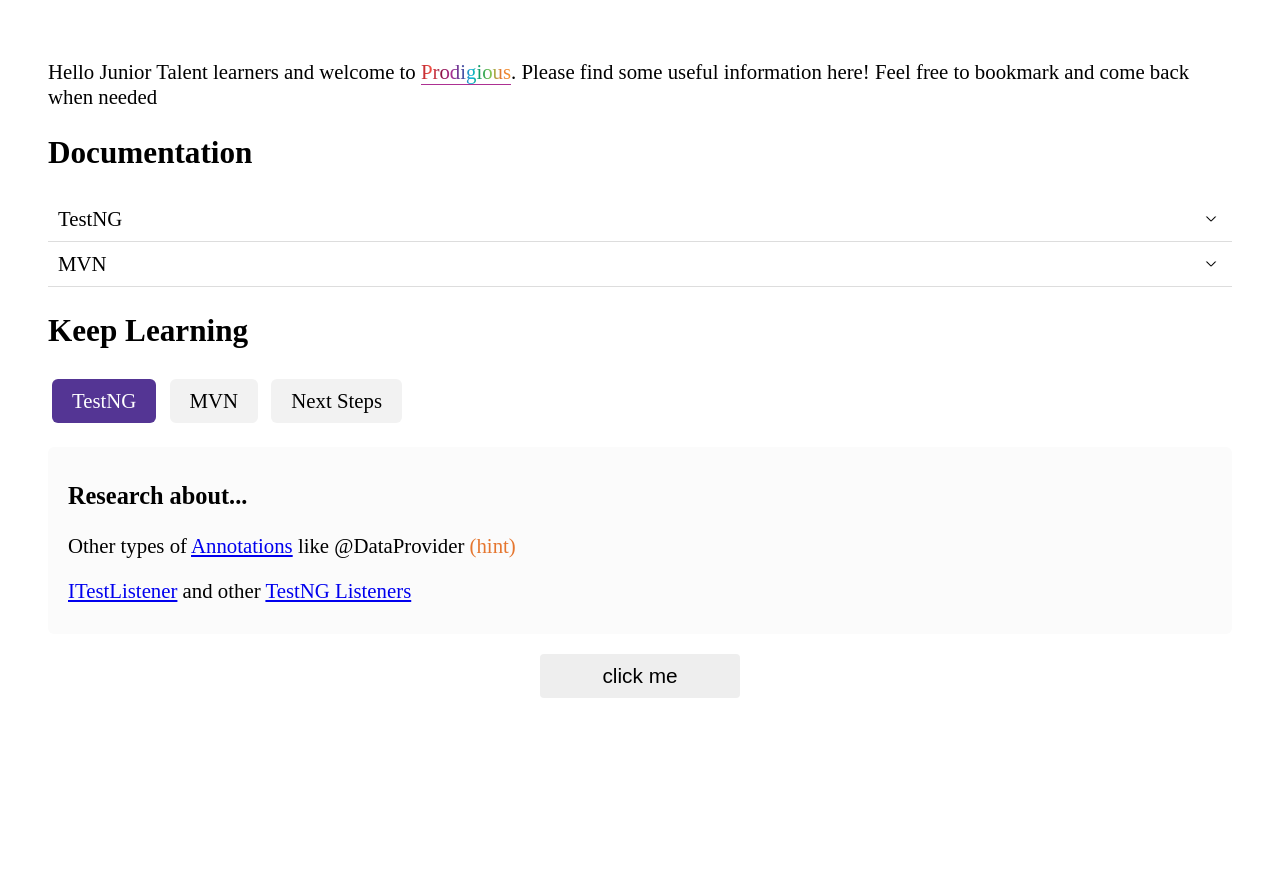
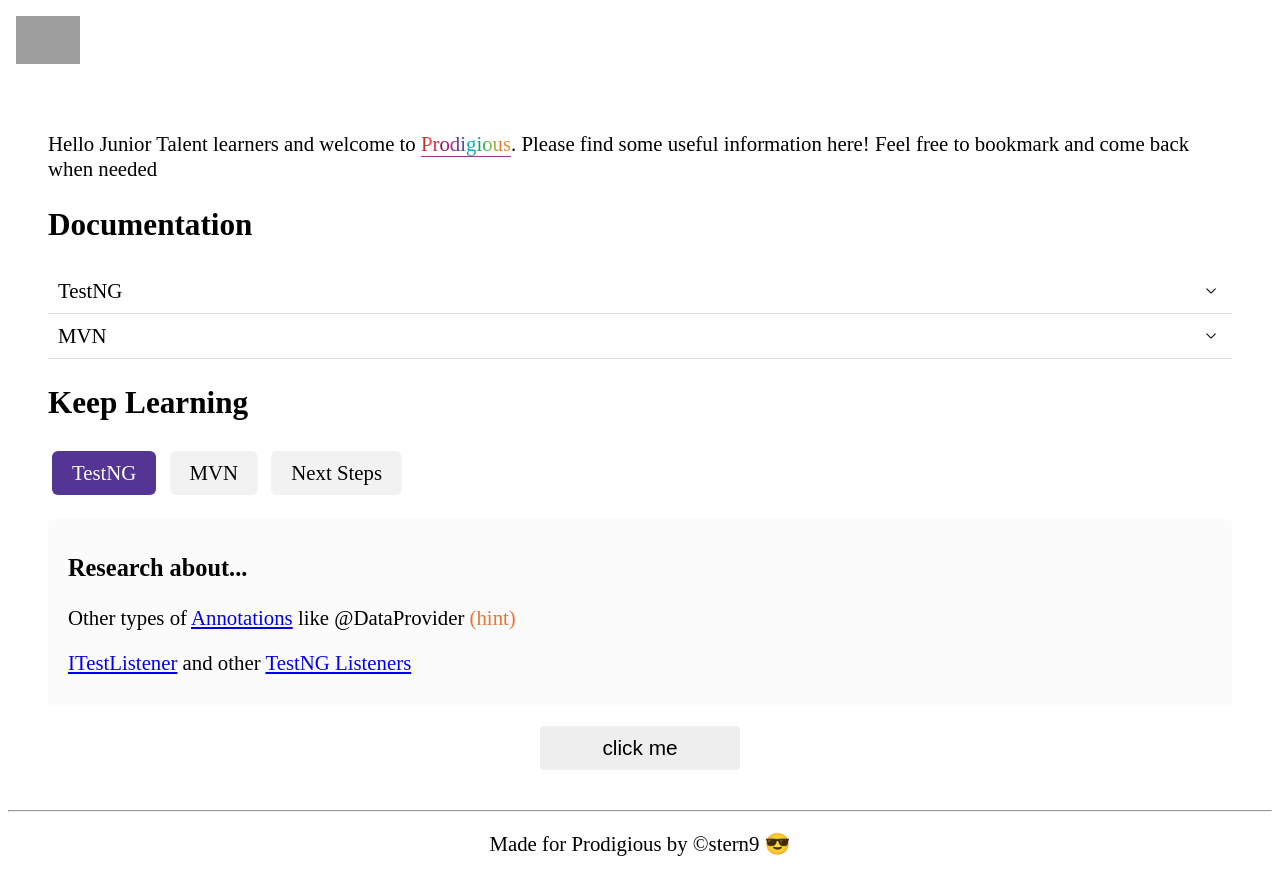
Before and after one commit to stern9/junior-talent-framework, a website built with webpack: page dist/index.html in a window 1280 px wide. Before the commit the page ends 800 px from the top, so only its background shows below. Built offline with nearby package versions, Linux system fonts and the light colour scheme; grey boxes are pictures that could not be loaded.

Commit message:
Adding global styles alongside with nav and footer

```diff
--- /dev/null
+++ b/dist/assets/syles.css
@@ -0,0 +1,41 @@
+.py-2 {
+  padding: 0.5rem;
+}
+
+.h-12 {
+  height: 3rem;
+}
+
+.w-auto {
+  width: auto;
+}
+
+body {
+  font-size: 1.3em;
+}
+
+.text-center {
+  text-align: center;
+}
+
+.container {
+  margin: 40px;
+  margin-top: 60px;
+}
+
+button {
+  width: 200px;
+  background: #eee;
+  padding: 10px;
+  margin: 20px auto;
+  border: none;
+  border-radius: 4px;
+  font-size: 1em;
+  cursor: pointer;
+  display: block;
+}
+
+.footer {
+  color: #000;
+  text-decoration: none;
+}
--- a/dist/index.html
+++ b/dist/index.html
@@ -1,47 +1,46 @@
 <html lang="en">
-
   <head>
-    <meta charset="UTF-8">
-    <meta name="viewport" content="width=device-width, initial-scale=1.0">
-    <meta http-equiv="X-UA-Compatible" content="ie=edge">
-    <link rel="shortcut icon" href="https://by.prodigious.com/careers/pdg-favicon.png" />
+    <meta charset="UTF-8" />
+    <meta name="viewport" content="width=device-width, initial-scale=1.0" />
+    <meta http-equiv="X-UA-Compatible" content="ie=edge" />
+    <link
+      rel="shortcut icon"
+      href="https://by.prodigious.com/careers/pdg-favicon.png"
+    />
+    <link href="./assets/syles.css" rel="stylesheet" />
     <title>Junior Talent</title>
-    <style>
-        body {
-            font-size: 1.3em;
-        }
-
-        .container {
-            margin: 40px;
-            margin-top: 60px;
-        }
-
-        button {
-            width: 200px;
-            background: #eee;
-            padding: 10px;
-            margin: 20px auto;
-            border: none;
-            border-radius: 4px;
-            font-size: 1em;
-            cursor: pointer;
-            display: block;
-        }
-    </style>
   </head>
 
   <body>
-
+    <nav class="py-2">
+      <div>
+        <img
+          class="h-12"
+          src="http://by.prodigious.com/lbiqa/assets/images/prodigious-logo.png"
+          alt="Prodigious"
+        />
+      </div>
+    </nav>
     <div class="container">
       <!-- tooltip -->
-        <p>Hello Junior Talent learners and welcome to <span class="tooltip" data-message="We are magic makers :)">Prodigious</span>. Please find some useful information here! Feel free to bookmark and come back when needed</p>
+      <p>
+        Hello Junior Talent learners and welcome to
+        <span class="tooltip" data-message="We are magic makers :)"
+          >Prodigious</span
+        >. Please find some useful information here! Feel free to bookmark and
+        come back when needed
+      </p>
       <h2>Documentation</h2>
       <!-- dropdowns -->
       <div class="dropdown">
         <div class="trigger">TestNG</div>
         <div class="content">
           <p>
-                    <a href="https://testng.org/doc/documentation-main.html" target="_blank">Official documentation</a>
+            <a
+              href="https://testng.org/doc/documentation-main.html"
+              target="_blank"
+              >Official documentation</a
+            >
           </p>
         </div>
       </div>
@@ -49,7 +48,9 @@
         <div class="trigger">MVN</div>
         <div class="content">
           <p>
-                    <a href="https://maven.apache.org/index.html" target="_blank">Official documentation</a>
+            <a href="https://maven.apache.org/index.html" target="_blank"
+              >Official documentation</a
+            >
           </p>
         </div>
       </div>
@@ -64,29 +65,79 @@
         <div id="testng" class="content active">
           <h3>Research about...</h3>
           <p>
-                    Other types of <a href="https://testng.org/doc/documentation-main.html#annotations" target="_blank">Annotations</a> like @DataProvider <span class="tooltipKeep" data-message="Read about 2D Arrays in Java">(hint)</span>
+            Other types of
+            <a
+              href="https://testng.org/doc/documentation-main.html#annotations"
+              target="_blank"
+              >Annotations</a
+            >
+            like @DataProvider
+            <span
+              class="tooltipKeep"
+              data-message="Read about 2D Arrays in Java"
+              >(hint)</span
+            >
           </p>
           <p>
-                    <a href="https://javadoc.jitpack.io/com/github/cbeust/testng/master/javadoc/org/testng/ITestListener.html" target="_blank">ITestListener</a> and other
-                    <a href="https://testng.org/doc/documentation-main.html#testng-listeners" target="_blank">TestNG Listeners</a></p>
+            <a
+              href="https://javadoc.jitpack.io/com/github/cbeust/testng/master/javadoc/org/testng/ITestListener.html"
+              target="_blank"
+              >ITestListener</a
+            >
+            and other
+            <a
+              href="https://testng.org/doc/documentation-main.html#testng-listeners"
+              target="_blank"
+              >TestNG Listeners</a
+            >
+          </p>
         </div>
         <div id="mvn" class="content">
           <h3>Read about...</h3>
-                <p>The
-                    <a href="http://maven.apache.org/background/philosophy-of-maven.html" target="_blank">Philosophy of Maven</a>
+          <p>
+            The
+            <a
+              href="http://maven.apache.org/background/philosophy-of-maven.html"
+              target="_blank"
+              >Philosophy of Maven</a
+            >
           </p>
-                <p>Different technologies that can be used from the
-                    <a href="https://mvnrepository.com/" target="_blank">MVN Repository</a>
+          <p>
+            Different technologies that can be used from the
+            <a href="https://mvnrepository.com/" target="_blank"
+              >MVN Repository</a
+            >
           </p>
         </div>
         <div id="next" class="content">
           <h3>Small Challenge</h3>
-                <p>Interact with the CTA at the bottom creating a TestNG test case in a small MVN project, don't forget about the Selenium WebDriver. <span class="tooltipNext" data-message="There is only 1 <button> tag in this html">(hint)</span></p>
+          <p>
+            Interact with the CTA at the bottom creating a TestNG test case in a
+            small MVN project, don't forget about the Selenium WebDriver.
+            <span
+              class="tooltipNext"
+              data-message="There is only 1 <button> tag in this html"
+              >(hint)</span
+            >
+          </p>
           <h3>Keep learning</h3>
-                <p>Try reading about
-                    <a href="https://docs.gitlab.com/ee/ci/introduction/" target="_blank">Continuous Integration</a> and
-                    <a href="https://www.jenkins.io/doc/" target="_blank">Jenkins</a></p>
-                <p>You can always subscribe to a new podcast or <a href="https://softwaretestingweekly.com/" target="_blank">newsletter</a> about Software Testing</p>
+          <p>
+            Try reading about
+            <a
+              href="https://docs.gitlab.com/ee/ci/introduction/"
+              target="_blank"
+              >Continuous Integration</a
+            >
+            and
+            <a href="https://www.jenkins.io/doc/" target="_blank">Jenkins</a>
+          </p>
+          <p>
+            You can always subscribe to a new podcast or
+            <a href="https://softwaretestingweekly.com/" target="_blank"
+              >newsletter</a
+            >
+            about Software Testing
+          </p>
           <h4>Best of luck in becoming an automation tester master!</h4>
         </div>
       </div>
@@ -94,9 +145,18 @@
         <button class="snackbar-trigger">click me</button>
       </div>
     </div>
+    <footer>
+      <hr />
+      <div class="text-center">
+        <p>
+          Made for Prodigious by
+          <a class="footer" href="https://github.com/stern9/" target="blank">
+            &copy;stern9 😎
+          </a>
+        </p>
+      </div>
+    </footer>
 
-    <script src="assets/bundle.js">
-    </script>
+    <script src="assets/bundle.js"></script>
   </body>
-
 </html>
```
Also changed, not shown: 1 other file. Lines whose indentation alone changed are shown as unchanged.
